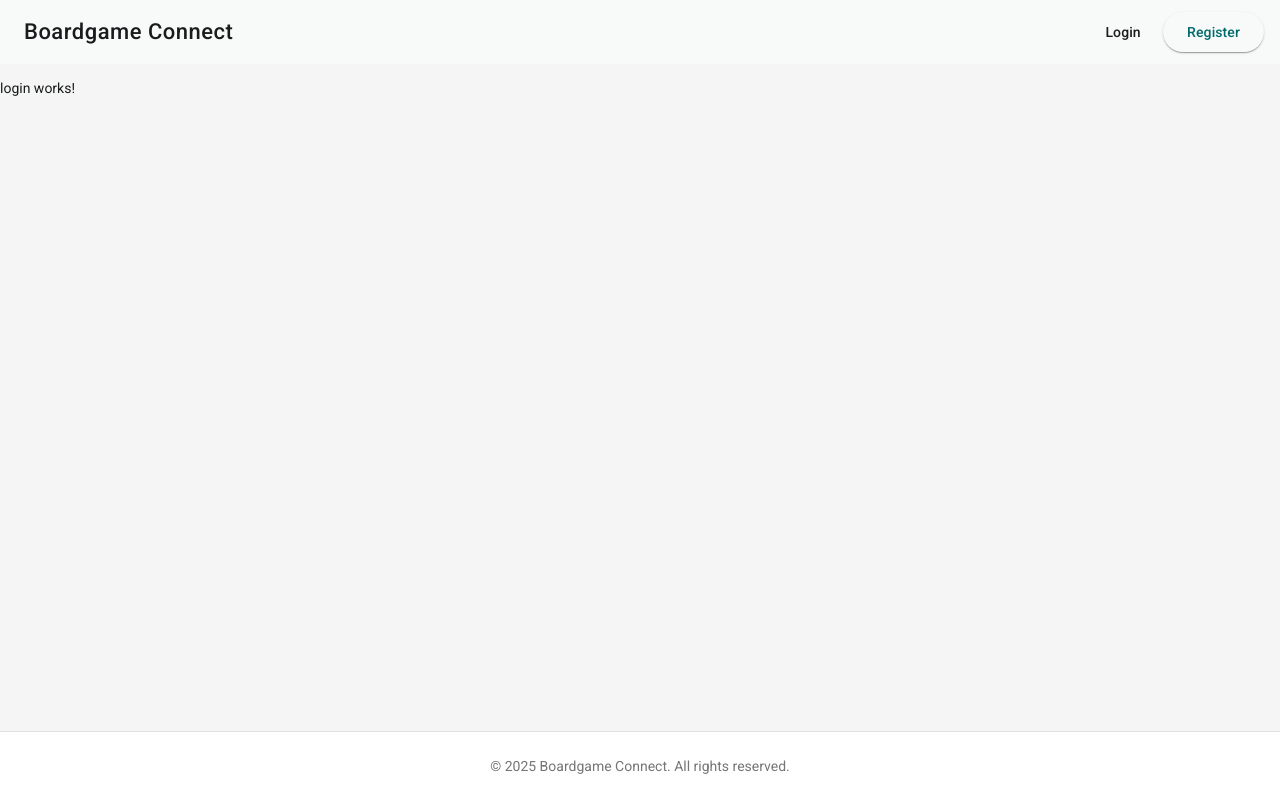
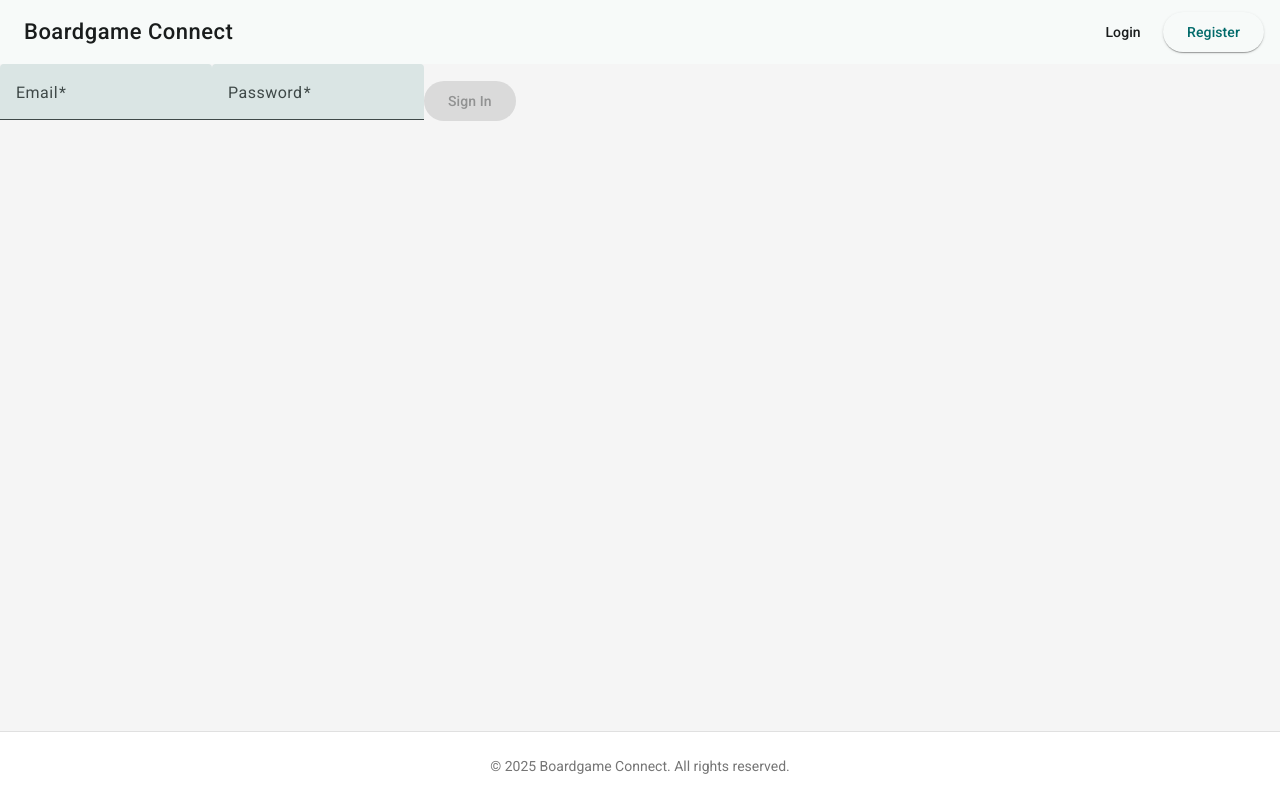
Before and after one commit to emanuelebrizzi/boardgame-connect, an Angular app in the folder frontend/: page /login in a window 1280 px wide. Built offline with nearby package versions, Linux system fonts and the light colour scheme.

Commit message:
final implementation of login component

```diff
--- a/frontend/src/app/app.routes.ts
+++ b/frontend/src/app/app.routes.ts
@@ -6,7 +6,6 @@ export const routes: Routes = [
     path: 'login',
     loadComponent: () => import('./auth/login/login').then((m) => m.Login),
   },
-
   {
     path: 'reservations',
     canActivate: [authGuard],
--- a/frontend/src/app/auth/auth-service.ts
+++ b/frontend/src/app/auth/auth-service.ts
@@ -1,6 +1,5 @@
 import { HttpClient } from '@angular/common/http';
 import { computed, inject, Injectable, signal } from '@angular/core';
-import { Router } from '@angular/router';
 import { LoginRequest, LoginResponse, User } from './auth-models';
 import { Observable, tap } from 'rxjs';
 
@@ -10,17 +9,12 @@ import { Observable, tap } from 'rxjs';
 export class AuthService {
   private readonly USER_KEY = 'user_session';
   private readonly TOKEN_KEY = 'access_token';
-  private readonly HOME_PATH = '/';
-  private readonly LOGIN_PATH = '/login';
+  private readonly apiUrl = 'http://localhost:3000';
 
   private readonly http = inject(HttpClient);
-  private readonly router = inject(Router);
-
-  private readonly apiUrl = 'http://localhost:3000';
 
   readonly currentUser = signal<User | null>(this.getUserFromStorage());
   readonly token = signal<string | null>(this.getTokenFromStorage());
-
   readonly isAuthenticated = computed(() => !!this.currentUser() && !!this.token());
 
   login(credentials: LoginRequest): Observable<LoginResponse> {
@@ -32,11 +26,8 @@ export class AuthService {
   logout(): void {
     this.currentUser.set(null);
     this.token.set(null);
-
     localStorage.removeItem(this.USER_KEY);
     localStorage.removeItem(this.TOKEN_KEY);
-
-    this.router.navigate([this.LOGIN_PATH]);
   }
 
   private getUserFromStorage(): User | null {
@@ -49,14 +40,9 @@ export class AuthService {
   }
 
   private handleAuthSuccess(response: LoginResponse): void {
-    const { user, accessToken } = response;
-
-    this.currentUser.set(user);
-    this.token.set(accessToken);
-
-    localStorage.setItem(this.USER_KEY, JSON.stringify(user));
-    localStorage.setItem(this.TOKEN_KEY, accessToken);
-
-    this.router.navigate([this.HOME_PATH]);
+    this.currentUser.set(response.user);
+    this.token.set(response.accessToken);
+    localStorage.setItem(this.USER_KEY, JSON.stringify(response.user));
+    localStorage.setItem(this.TOKEN_KEY, response.accessToken);
   }
 }
--- a/frontend/src/app/auth/login/login.html
+++ b/frontend/src/app/auth/login/login.html
@@ -1 +1,19 @@
-<p>login works!</p>
+<form [formGroup]="loginForm" (ngSubmit)="onSubmit()">
+  <mat-form-field>
+    <mat-label>Email</mat-label>
+    <input matInput formControlName="email" />
+
+    @if (loginForm.get('email')?.hasError('email')) {
+    <mat-error>Invalid email address</mat-error>
+    }
+  </mat-form-field>
+
+  <mat-form-field>
+    <mat-label>Password</mat-label>
+    <input matInput type="password" formControlName="password" />
+  </mat-form-field>
+
+  <button mat-raised-button color="primary" type="submit" [disabled]="loginForm.invalid">
+    Sign In
+  </button>
+</form>
--- a/frontend/src/app/auth/login/login.ts
+++ b/frontend/src/app/auth/login/login.ts
@@ -1,11 +1,55 @@
-import { Component } from '@angular/core';
+import { AuthService } from './../auth-service';
+import { ChangeDetectionStrategy, Component, inject, signal } from '@angular/core';
+import { FormBuilder, ReactiveFormsModule, Validators } from '@angular/forms';
+import { MatButtonModule } from '@angular/material/button';
+import { MatCardModule } from '@angular/material/card';
+import { MatFormFieldModule } from '@angular/material/form-field';
+import { MatInputModule } from '@angular/material/input';
+import { Router } from '@angular/router';
 
 @Component({
   selector: 'app-login',
-  imports: [],
+  imports: [
+    ReactiveFormsModule,
+    MatCardModule,
+    MatFormFieldModule,
+    MatInputModule,
+    MatButtonModule,
+  ],
   templateUrl: './login.html',
   styleUrl: './login.scss',
+  changeDetection: ChangeDetectionStrategy.OnPush,
 })
 export class Login {
+  private readonly formBuilder = inject(FormBuilder);
+  private readonly authService = inject(AuthService);
+  private readonly router = inject(Router);
 
+  readonly isLoading = signal(false);
+  readonly errorMessage = signal('');
+
+  readonly loginForm = this.formBuilder.nonNullable.group({
+    email: ['', [Validators.required, Validators.email]],
+    password: ['', [Validators.required]],
+  });
+
+  onSubmit() {
+    if (this.loginForm.invalid) return;
+
+    this.isLoading.set(true);
+    this.errorMessage.set('');
+
+    const credentials = this.loginForm.getRawValue();
+    this.authService.login(credentials).subscribe({
+      next: () => {
+        this.isLoading.set(false);
+        this.router.navigate(['/reservations']);
+      },
+
+      error: (err) => {
+        this.isLoading.set(false);
+        this.errorMessage.set('Invalid email or password');
+      },
+    });
+  }
 }
```
